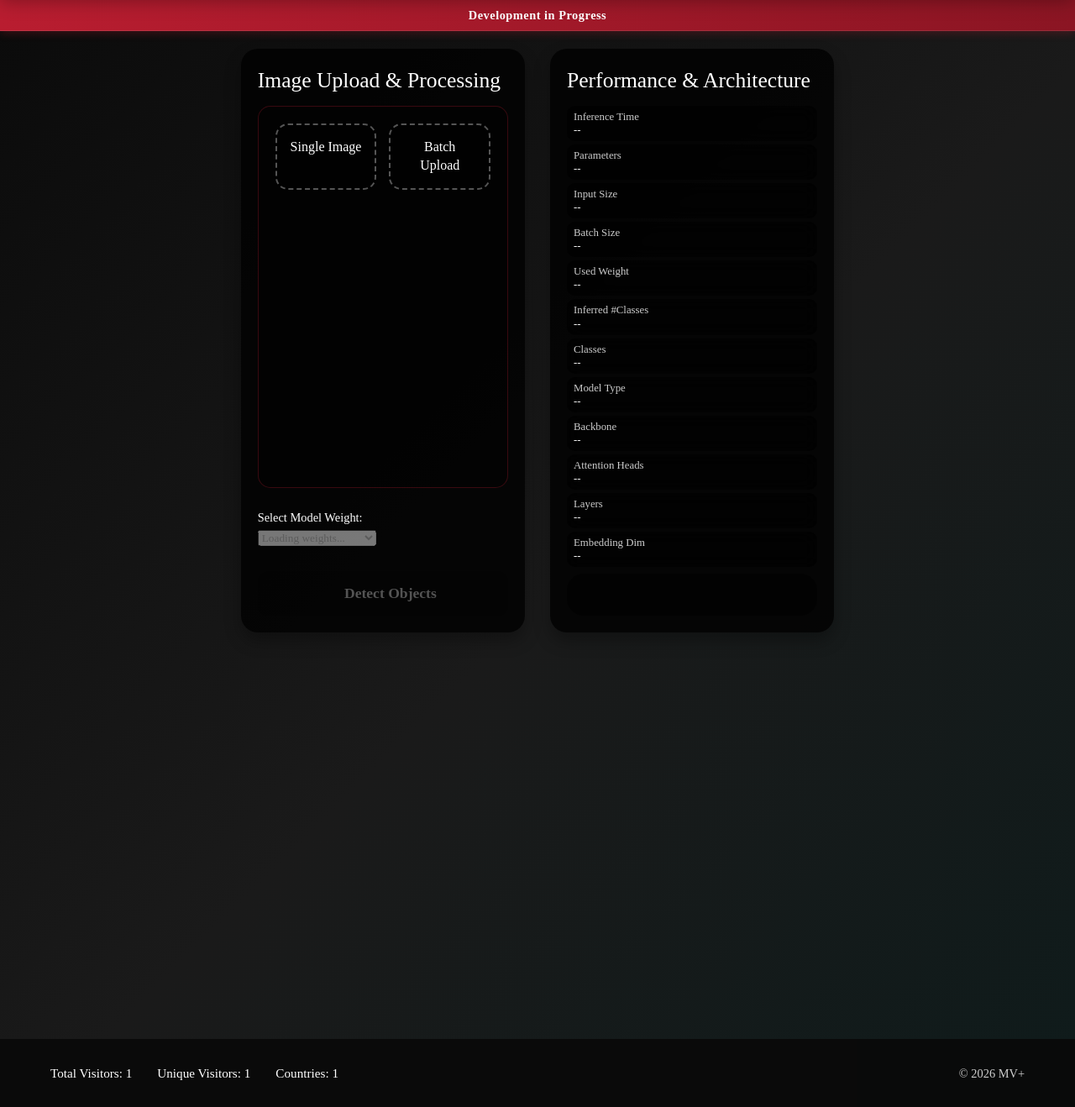
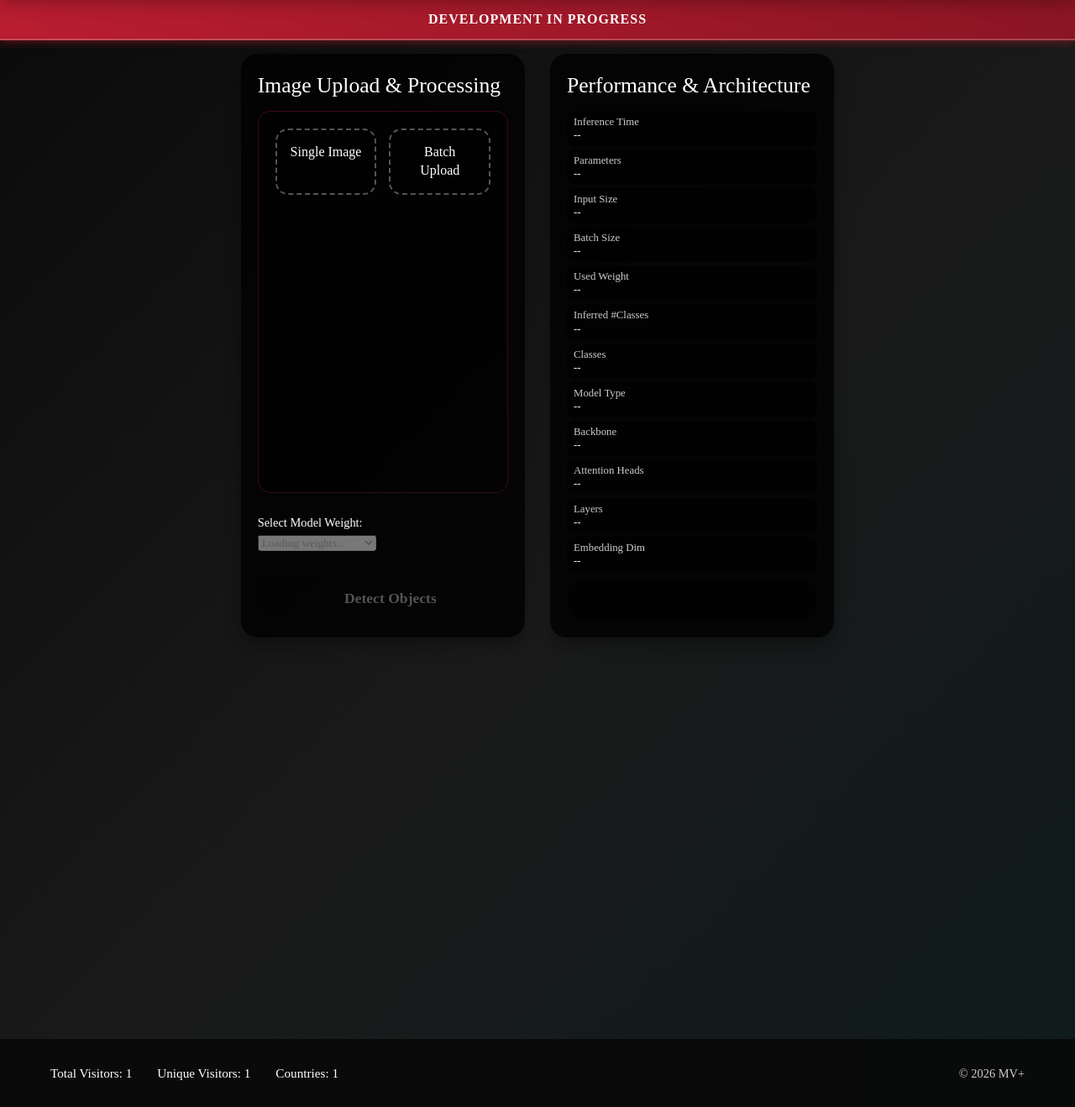
Before and after one commit to 2000pd3rvr/spad_for_vision_space, a Flask app: page /dinov3_demo in a window 1280 px wide. Shown: the part 70-1388 px from the top of the page at 84% size. Run offline with Flask 3, Linux system fonts and the light colour scheme; data comes from the database, SQL or seed files in the repository; data that the repository does not hold is empty; some libraries are stand-ins or nearby versions.

Commit message:
Improve development banner visibility and styling

```diff
--- a/static/css/style.css
+++ b/static/css/style.css
@@ -196,41 +196,50 @@ body {
     top: 70px; /* Below navbar */
     left: 0;
     right: 0;
+    width: 100%;
     background: linear-gradient(90deg, #B91D30 0%, #8B1523 100%);
     color: #ffffff;
-    padding: 8px 0;
+    padding: 12px 0;
     text-align: center;
     z-index: 999;
-    box-shadow: 0 2px 10px rgba(185, 29, 48, 0.3);
-    border-bottom: 1px solid rgba(255, 255, 255, 0.1);
+    box-shadow: 0 2px 10px rgba(185, 29, 48, 0.5);
+    border-bottom: 2px solid rgba(255, 255, 255, 0.2);
+    display: block !important;
+    visibility: visible !important;
+    opacity: 1 !important;
 }
 
 .dev-banner-content {
     display: flex;
     align-items: center;
     justify-content: center;
-    gap: 10px;
-    font-size: 0.9rem;
-    font-weight: 600;
-    letter-spacing: 0.5px;
+    gap: 12px;
+    font-size: 1rem;
+    font-weight: 700;
+    letter-spacing: 1px;
+    text-transform: uppercase;
+    color: #ffffff !important;
 }
 
 .dev-banner-content i {
     animation: pulse 2s ease-in-out infinite;
+    font-size: 1.1rem;
 }
 
 @keyframes pulse {
     0%, 100% {
         opacity: 1;
+        transform: scale(1);
     }
     50% {
-        opacity: 0.6;
+        opacity: 0.7;
+        transform: scale(1.1);
     }
 }
 
 .main-content {
-    margin-top: 100px; /* Navbar (70px) + Banner (30px) */
-    min-height: calc(100vh - 100px);
+    margin-top: 106px; /* Navbar (70px) + Banner (~36px) */
+    min-height: calc(100vh - 106px);
     padding: 0.5rem 0;
     overflow-y: auto;
     display: flex;
```
